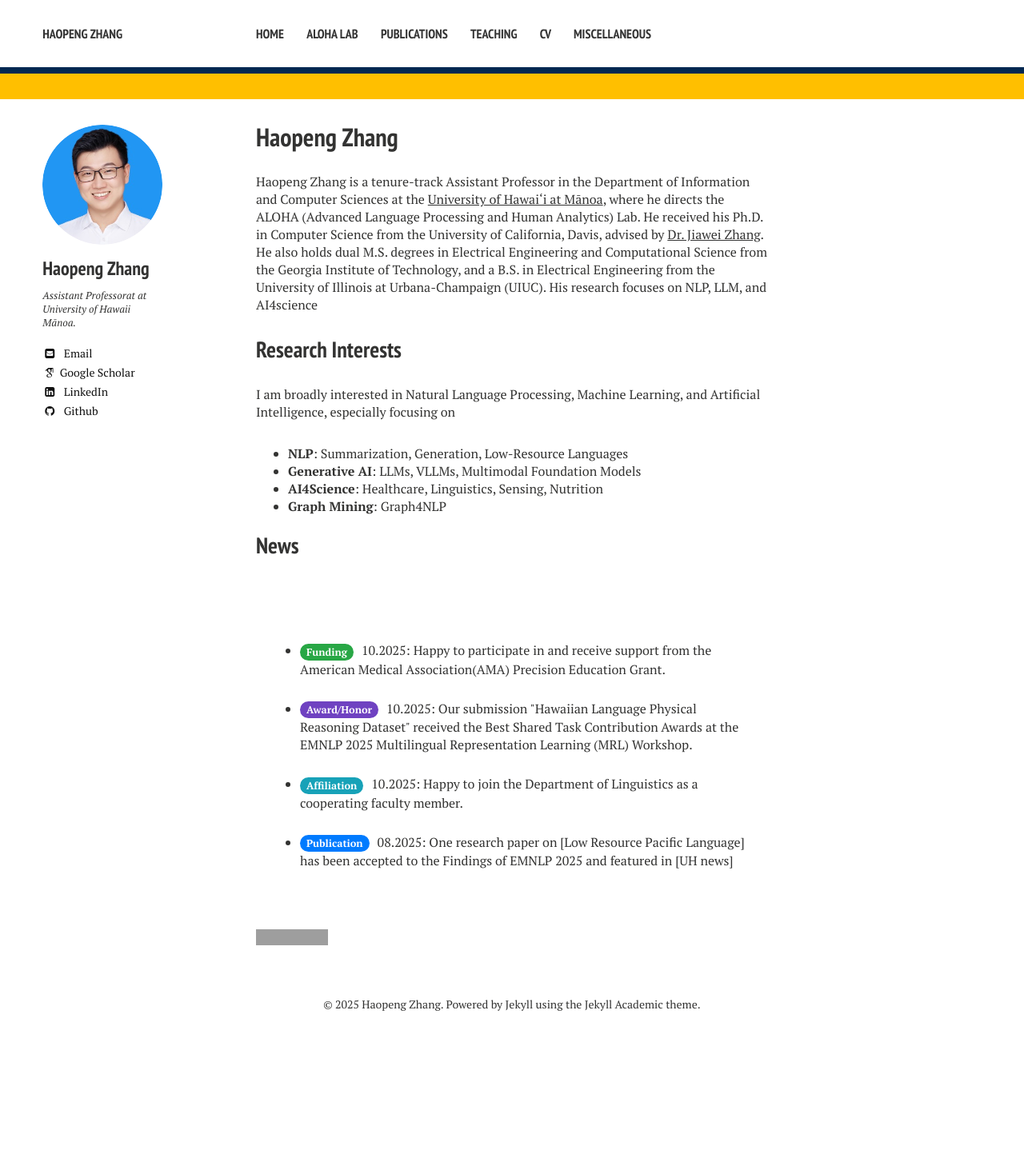
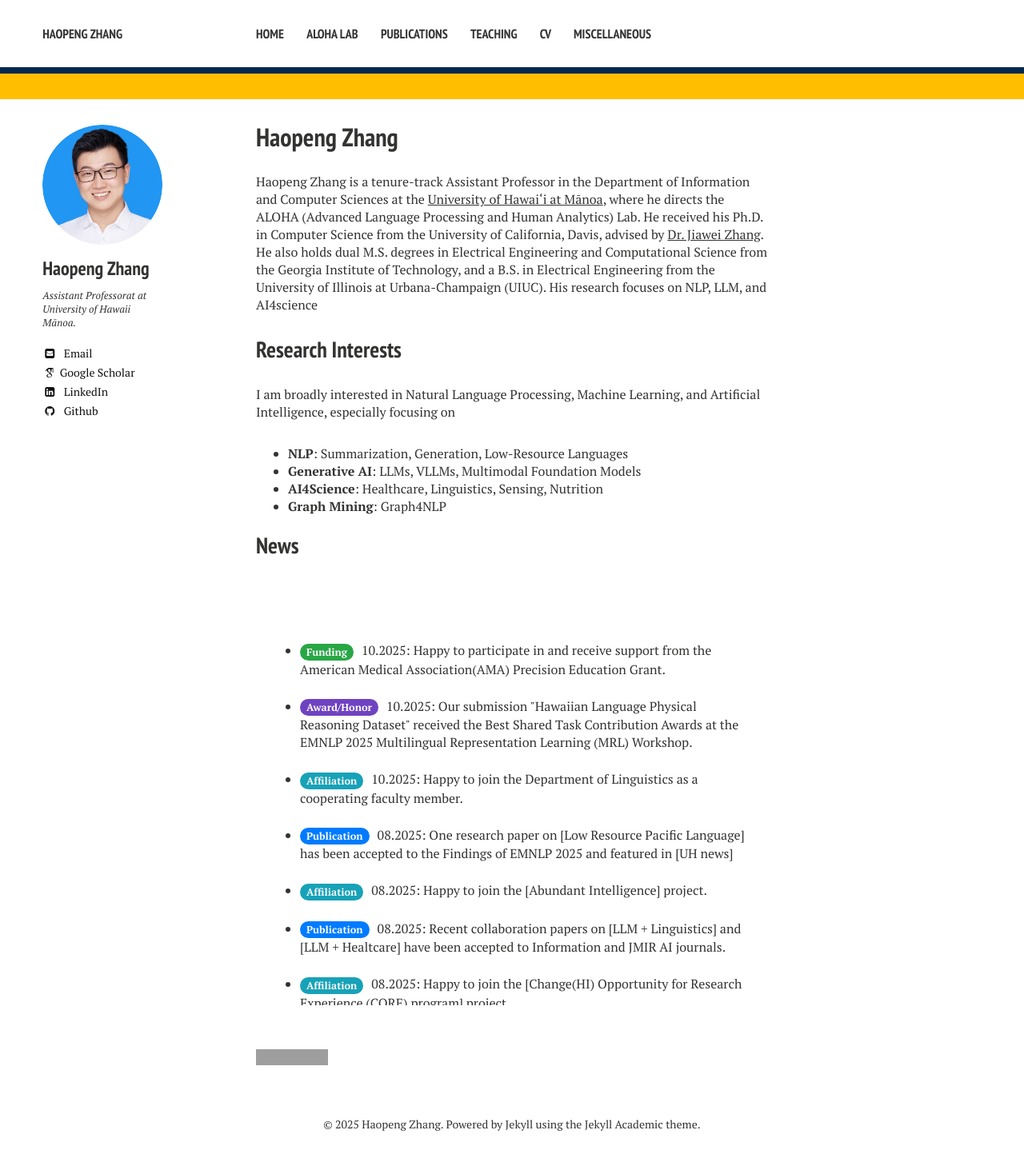
Before and after one commit to hpzhang94/hpzhang94.github.io, a Jekyll site: the page built from index.md, in a window 1280 px wide. Shown: the top 1453 px of the page at 80% size. Built offline with Jekyll 4.4.1, drawn with Linux system fonts in a browser that asks for light colours; nearby versions of some CDN libraries; some web fonts are replaced; part of the change alters nothing that is shown; grey boxes are pictures that could not be loaded.

Commit message:
Update index.md

```diff
--- a/index.md
+++ b/index.md
@@ -35,13 +35,13 @@ I am broadly interested in Natural Language Processing, Machine Learning, and Ar
   .tag-career { background-color: #dc3545; }
   .tag-media  { background-color: #6c757d; }
   .news-list li {
-    margin-bottom: 5px; /* Controls the gap. Use 5px for a tighter list. */
+    margin-bottom: 2px; /* Controls the gap. Use 5px for a tighter list. */
   }
 </style>
 
-<div style="max-height: 350px; overflow-y: scroll; padding: 15px; border-radius: 2px;">
+<div style="max-height: 500px; overflow-y: scroll; padding: 15px; border-radius: 2px;">
   <ul class="news-list">
-    <li><span class="news-tag tag-funding">Funding</span>10.2025: Happy to participate in and receive support from the <a href="https.gateway.on24.com/wcc/experience/amamedicaleducation/4628712/4764208/precision-education-grant-program" target="_blank">American Medical Association(AMA) Precision Education Grant</a>.</li>
+    <li><span class="news-tag tag-funding">Funding</span>10.2025: Happy to participate in and receive support from the <a href="https://www.ama-assn.org/education/changemeded-initiative/precision-education" target="_blank">American Medical Association(AMA) Precision Education Grant</a>.</li>
     <li><span class="news-tag tag-award">Award/Honor</span>10.2025: Our submission "Hawaiian Language Physical Reasoning Dataset" received the Best Shared Task Contribution Awards at the EMNLP 2025 Multilingual Representation Learning (MRL) Workshop.</li>
     <li><span class="news-tag tag-affil">Affiliation</span>10.2025: Happy to join the <a href="https://manoa.hawaii.edu/linguistics/" target="_blank">Department of Linguistics</a> as a cooperating faculty member.</li>
     <li><span class="news-tag tag-pub">Publication</span>08.2025: One research paper on <a href="https://arxiv.org/abs/2506.21563" target="_blank">[Low Resource Pacific Language]</a> has been accepted to the Findings of EMNLP 2025 and featured in <a href="https://www.hawaii.edu/news/2025/09/05/endangered-languages-ai-tools/" target="_blank">[UH news]</a></li>
```
